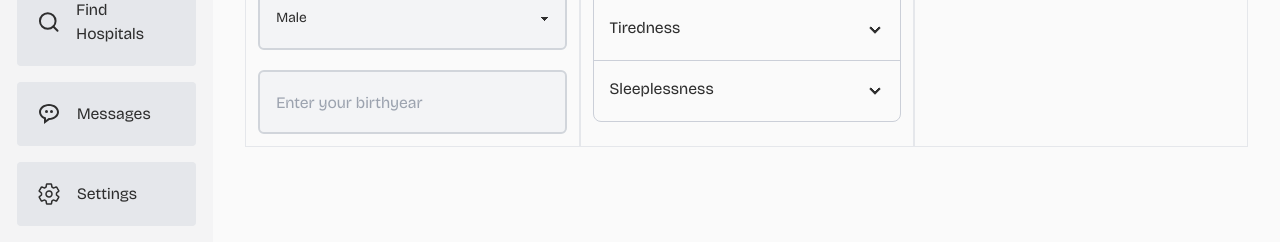
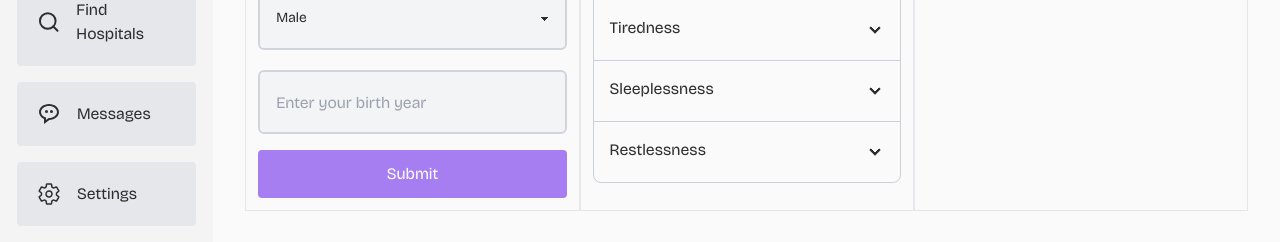
Before and after one commit to Adedoyin-Emmanuel/caresync, a Next.js app: page /user/dashboard/symptoms-checker in a window 1280 px wide. Shown: the part 323-565 px from the top of the page. Built offline with nearby package versions, Linux system fonts and the light colour scheme; no server answers.

Commit message:
Feat: Claude SDK

```diff
--- a/app/store/slices/auth.slice.ts
+++ b/app/store/slices/auth.slice.ts
@@ -37,6 +37,7 @@ const authSlice = createSlice({
         const logoutUser = async () => {
           await axios.post("/api/auth/reset-token");
         };
+
         logoutUser();
       }
       return initialState;
--- a/app/user/dashboard/symptoms-checker/page.tsx
+++ b/app/user/dashboard/symptoms-checker/page.tsx
@@ -1,12 +1,28 @@
 "use client";
-import React from "react";
+import React, { useState } from "react";
 import { useRouter } from "next/navigation";
 import SidebarLayout from "@/app/components/SidebarLayout";
 import Seo from "@/app/components/Seo/Seo";
 import Text from "@/app/components/Text";
 import Input from "@/app/components/Input";
+import Button from "@/app/components/Button";
 
 const SymptomsChecker = () => {
+  const [formData, setFormData] = useState({
+    symptoms: "",
+    gender: "male",
+    birthYear: "",
+  });
+
+  const handleInputChange = (e: React.FormEvent<HTMLFormElement> | any) => {
+    const { name, value } = e.target;
+    setFormData({ ...formData, [name]: value });
+  };
+
+  const handleSubmitButtonClick = () => {
+    console.log(formData);
+  };
+
   return (
     <>
       <Seo
@@ -24,7 +40,7 @@ const SymptomsChecker = () => {
             Identify potential health conditions based on your symptoms
           </Text>
 
-          <section className="my-5 md:grid grid-cols-3">
+          <section className="my-5 grid md:grid-cols-3 grid-cols-1 w-full">
             <section className="p-3 w-full border">
               <Text noCapitalize className="flex items-center gap-x-2">
                 Select symptoms
@@ -40,18 +56,33 @@ const SymptomsChecker = () => {
                 type="text"
                 placeholder="Type your symptoms here"
                 className=""
+                name="symptoms"
+                value={formData.symptoms}
+                onChange={handleInputChange}
               />
 
               <select
                 className="select border-2 border-gray-300 focus:outline-none rounded-md w-full my-5 h-16"
                 name="gender"
+                value={formData.gender}
+                onChange={handleInputChange}
               >
-                <option value="adult-male">Male</option>
-                <option value="adult-female">Female</option>
+                <option value="male">Male</option>
+                <option value="female">Female</option>
                 <option value="child">Child</option>
               </select>
 
-              <Input type="number" placeholder="Enter your birthyear" />
+              <Input
+                type="number"
+                placeholder="Enter your birth year"
+                name="birthYear"
+                value={formData.birthYear}
+                onChange={handleInputChange}
+              />
+
+              <section className="mt-4 w-full ">
+                <Button onClick={handleSubmitButtonClick}>Submit</Button>
+              </section>
             </section>
 
             <section className="w-full p-3 border">
@@ -99,7 +130,25 @@ const SymptomsChecker = () => {
                     </p>
                   </div>
                 </div>
+
+                <div className="collapse collapse-arrow join-item border border-base-300">
+                  <input type="radio" name="my-accordion-4" />
+                  <Text noCapitalize className="collapse-title">
+                    Restlessness
+                  </Text>
+                  <div className="collapse-content">
+                    <p className="text-sm">
+                      Do you've you been hyper-active recently?
+                    </p>
+                  </div>
+                </div>
               </div>
+              {/*
+              <section className="mt-4 w-full flex items-end justify-end">
+                <Button className="md:w-5 w-full">
+                  Analyze disease pattern
+                </Button>
+              </section> */}
             </section>
 
             <section className="w-full p-3 border">
--- a/package.json
+++ b/package.json
@@ -9,6 +9,7 @@
     "lint": "next lint"
   },
   "dependencies": {
+    "@anthropic-ai/sdk": "^0.19.0",
     "@livekit/components-react": "^1.3.0",
     "@livekit/components-styles": "^1.0.6",
     "@reduxjs/toolkit": "^1.9.7",
```
Also changed, not shown: 1 other file (tests, documents, lock files or other folders).
